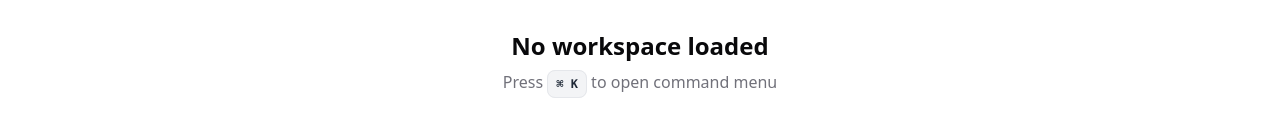
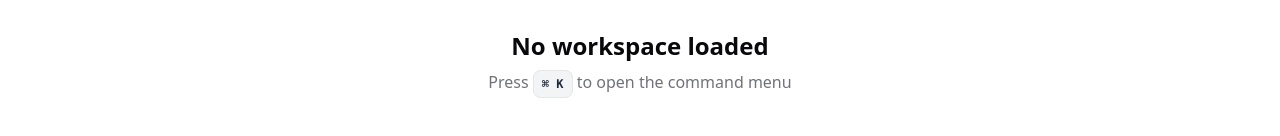
Before and after one commit to terror/proust, a React (Vite) app: page / in a window 1280 px wide. Shown: the part 358-494 px from the top of the page. Built offline with nearby package versions, Linux system fonts and the light colour scheme.

Commit message:
Tweak home page copy text

```diff
--- a/src/App.tsx
+++ b/src/App.tsx
@@ -866,7 +866,7 @@ const App: React.FC = () => {
                 <kbd className='rounded-lg border border-gray-200 bg-gray-100 px-2 py-1.5 text-xs font-semibold text-gray-800'>
                   ⌘ K
                 </kbd>{' '}
-                to open command menu
+                to open the command menu
               </p>
             </div>
           </div>
```
